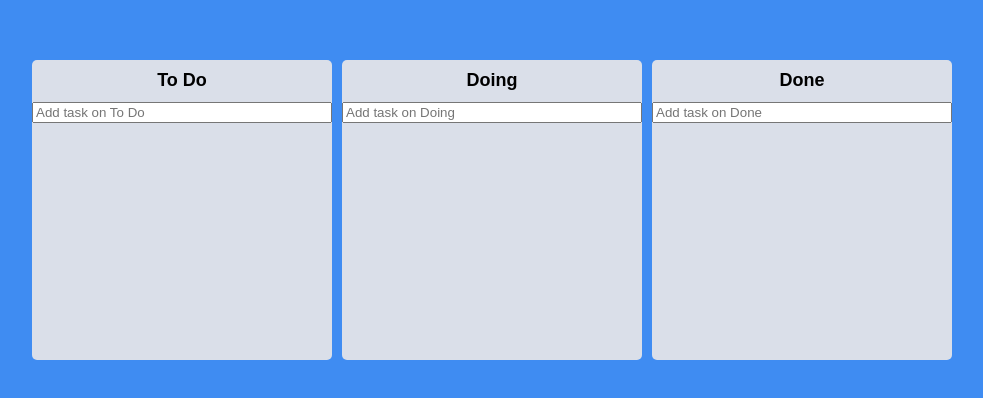
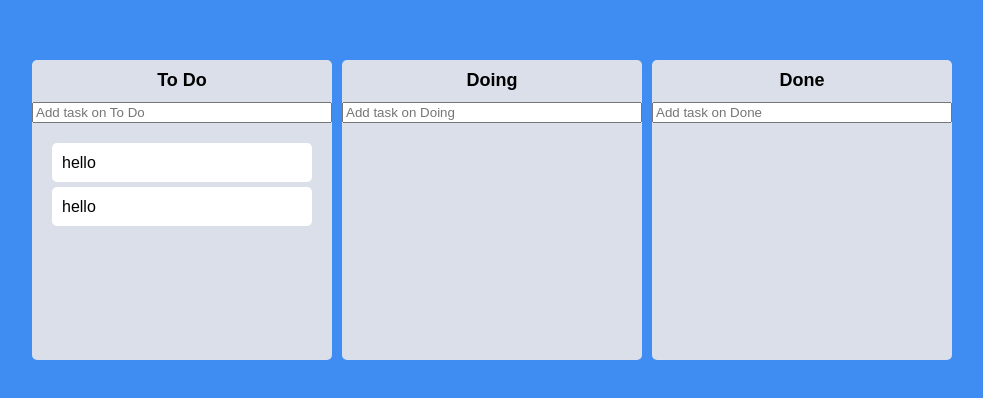
Before and after one commit to kimdaye77/trello-clone, a React (Create React App) app: page / in a window 1280 px wide. Shown: the part 190-588 px from the top of the page, without its empty margins (148-1131 px from the left). Built offline with nearby package versions, Linux system fonts and the light colour scheme.

Commit message:
[REFACTOR] toDo 타입 object로 변경

```diff
--- a/src/App.tsx
+++ b/src/App.tsx
@@ -25,14 +25,15 @@ function App() {
   const [toDos, setToDos] = useRecoilState(toDoState);
 
   const onDragEnd = (info: DropResult) => {
-    const { destination, draggableId, source } = info;
+    const { destination, source } = info;
     if (!destination) return;
     if (destination?.droppableId === source.droppableId) {
       // same board movement.
       setToDos((allBoards) => {
         const boardCopy = [...allBoards[source.droppableId]];
+        const taskObj = boardCopy[source.index];
         boardCopy.splice(source.index, 1);
-        boardCopy.splice(destination?.index, 0, draggableId);
+        boardCopy.splice(destination?.index, 0, taskObj);
         return {
           ...allBoards,
           [source.droppableId]: boardCopy,
@@ -43,9 +44,10 @@ function App() {
       // cross board movement.
       setToDos((allBoards) => {
         const sourceBoard = [...allBoards[source.droppableId]];
+        const taskObj = sourceBoard[source.index];
         const destinationBoard = [...allBoards[destination.droppableId]];
         sourceBoard.splice(source.index, 1);
-        destinationBoard.splice(destination?.index, 0, draggableId);
+        destinationBoard.splice(destination?.index, 0, taskObj);
         return {
           ...allBoards,
           [source.droppableId]: sourceBoard,
--- a/src/Components/Board.tsx
+++ b/src/Components/Board.tsx
@@ -79,7 +79,7 @@ function Board({ toDos, boardId }: IBoardProps) {
             {toDos.map((toDo, index) => (
               <DraggableCard
                 key={toDo.id}
-                toDoId={toDo.text}
+                toDoId={toDo.id}
                 toDoText={toDo.text}
                 index={index}
               />
--- a/src/atoms.tsx
+++ b/src/atoms.tsx
@@ -12,7 +12,10 @@ interface IToDoStage {
 export const toDoState = atom<IToDoStage>({
   key: "toDo",
   default: {
-    "To Do": [],
+    "To Do": [
+      { id: 1, text: "hello" },
+      { id: 2, text: "hello" },
+    ],
     Doing: [],
     Done: [],
   },
```
